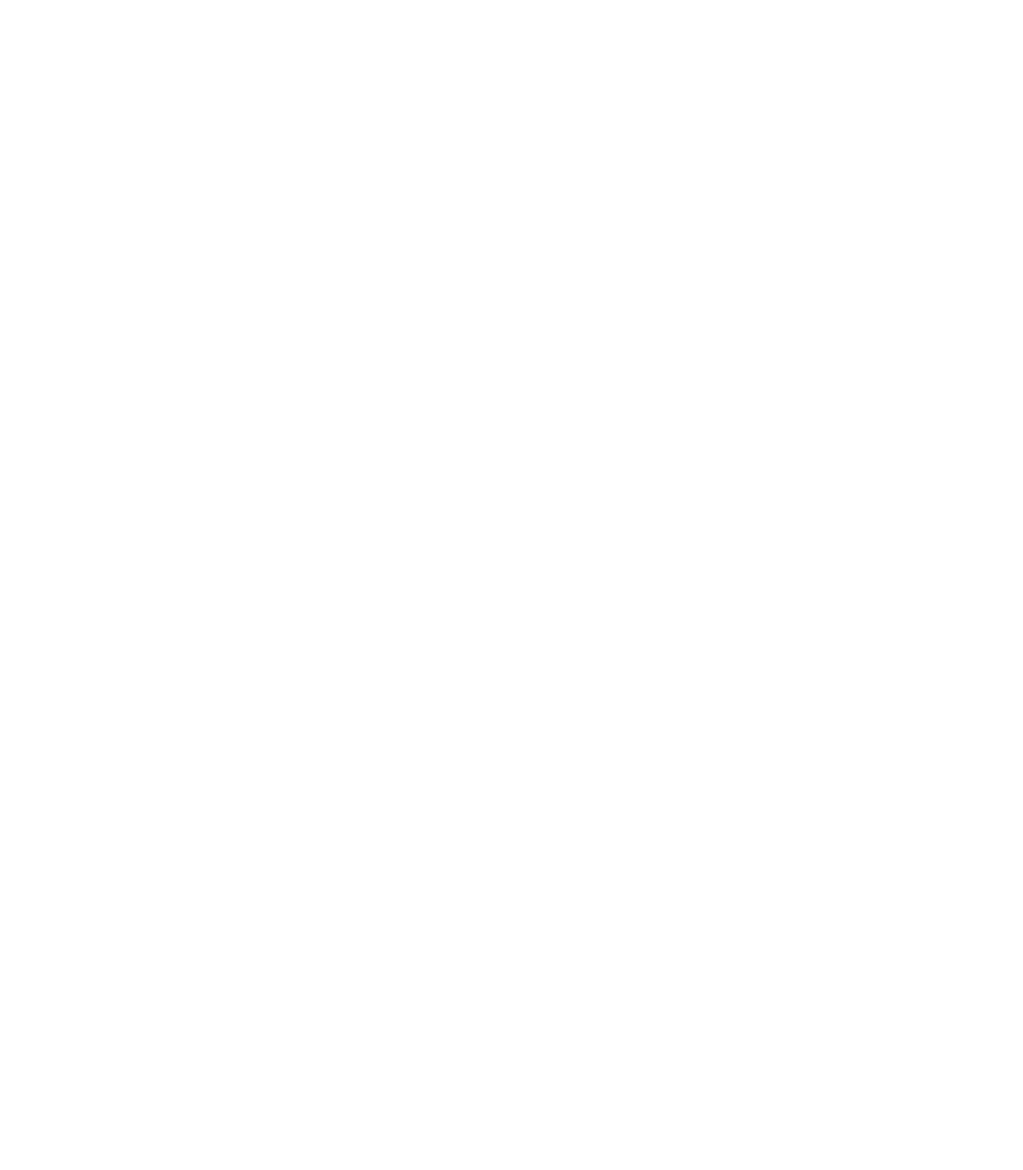
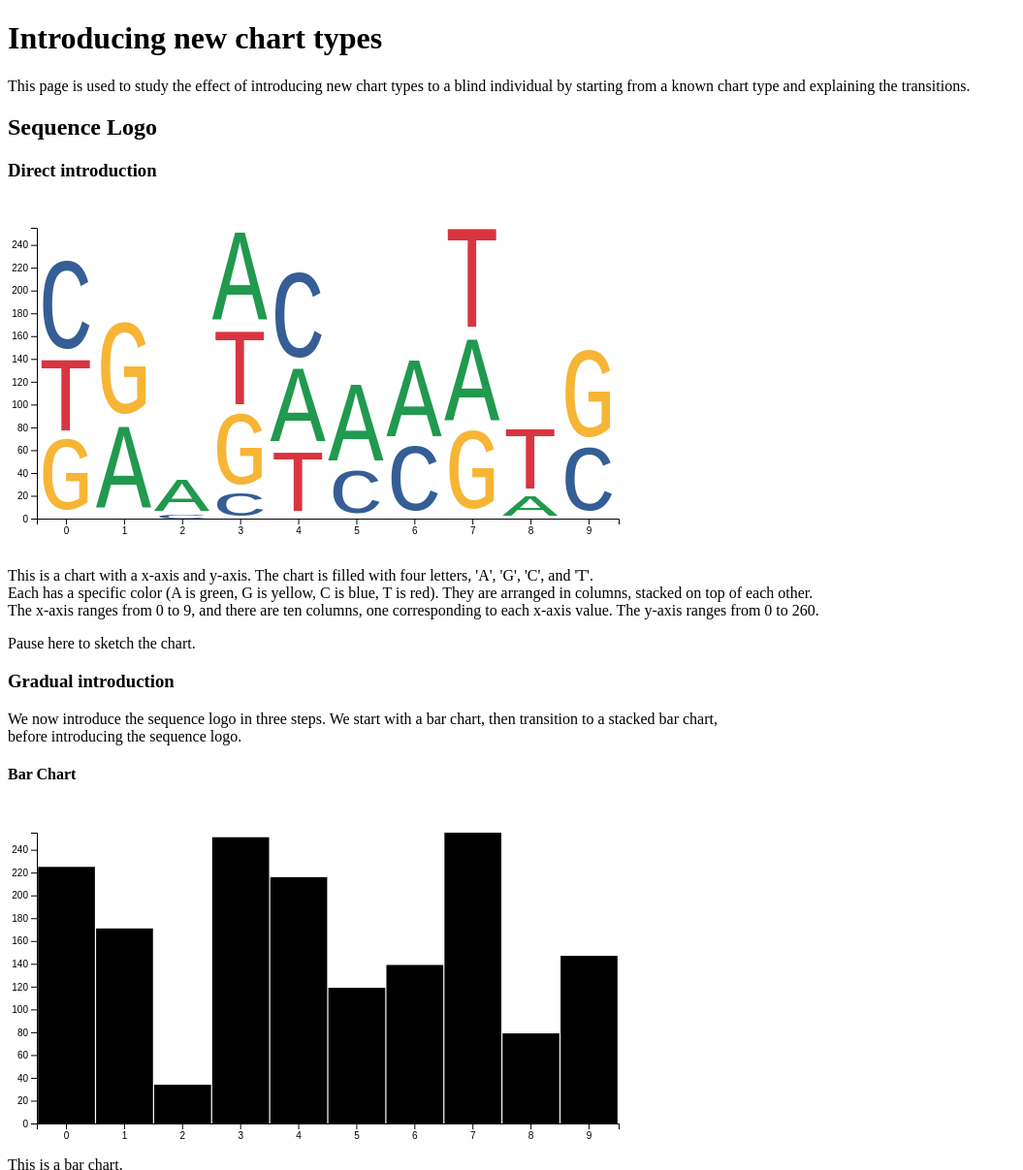
Before and after one commit to thomcsmits/transitioning-charts, a website built with Vite: page index.html in a window 1280 px wide. Shown: the top 1207 px of the page at 97% size, without its empty margins (0-1055 px from the left). Before the commit the page ends 800 px from the top, so only its background shows below. Built offline with nearby package versions, Linux system fonts and the light colour scheme.

Commit message:
add basic outline

```diff
--- a/index.html
+++ b/index.html
@@ -6,7 +6,29 @@
     <title>Transitioning Charts</title>
   </head>
   <body>
-    <div id="app"></div>
+    <h1>Introducing new chart types</h1>
+    <p>This page is used to study the effect of introducing new chart types to a blind individual by starting from a known chart type and explaining the transitions.</p>
+    <h2>Sequence Logo</h2>
+    <h3>Direct introduction</h3>
+    <div id="seqlogo-top"></div>
+    <p>
+      This is a chart with a x-axis and y-axis. The chart is filled with four letters, 'A', 'G', 'C', and 'T'. <br>
+      Each has a specific color (A is green, G is yellow, C is blue, T is red). They are arranged in columns, stacked on top of each other. <br>
+      The x-axis ranges from 0 to 9, and there are ten columns, one corresponding to each x-axis value. The y-axis ranges from 0 to 260.
+    </p>
+    <p>Pause here to sketch the chart.</p>
+    <h3>Gradual introduction</h3>
+    <p>
+      We now introduce the sequence logo in three steps. We start with a bar chart, then transition to a stacked bar chart, <br>
+      before introducing the sequence logo.
+    </p>
+    <h4>Bar Chart</h4>
+    <div id="seqlogo-barchart"></div>
+    This is a bar chart.
+    <h4>Stacked Bar Chart</h4>
+    <div id="seqlogo-stacked-barchart"></div>
+    <h4>Sequence Logo</h4>
+    <div id="seqlogo-full"></div>
     <script type="module" src="/src/sequenceLogo/chart.js"></script>
   </body>
 </html>
```
